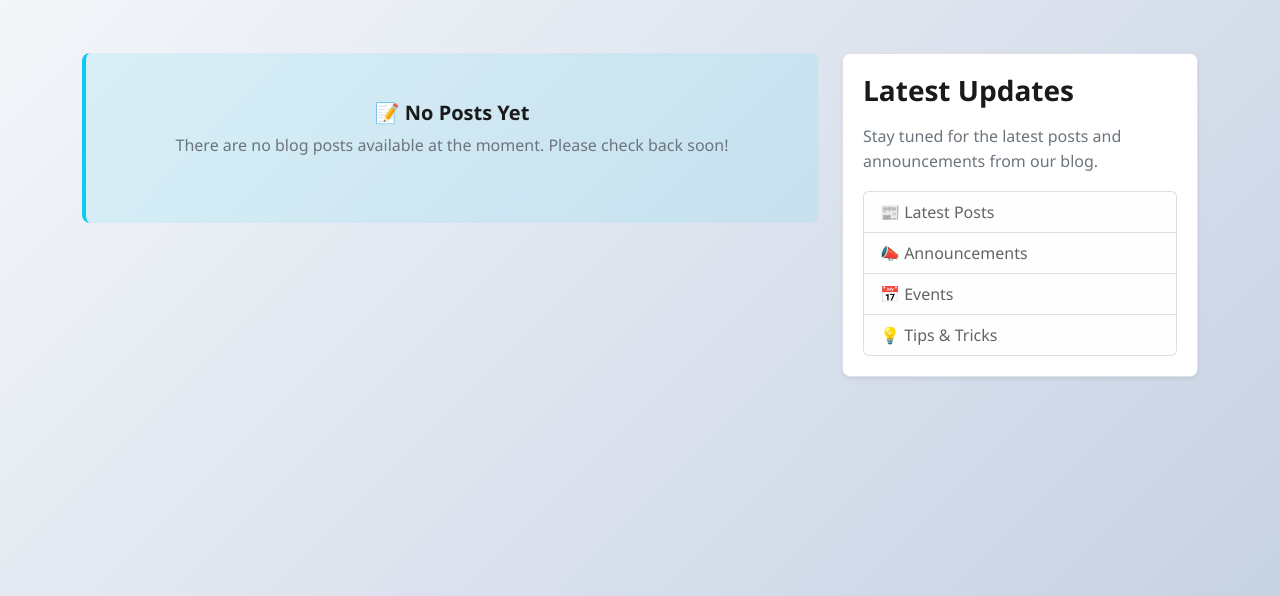
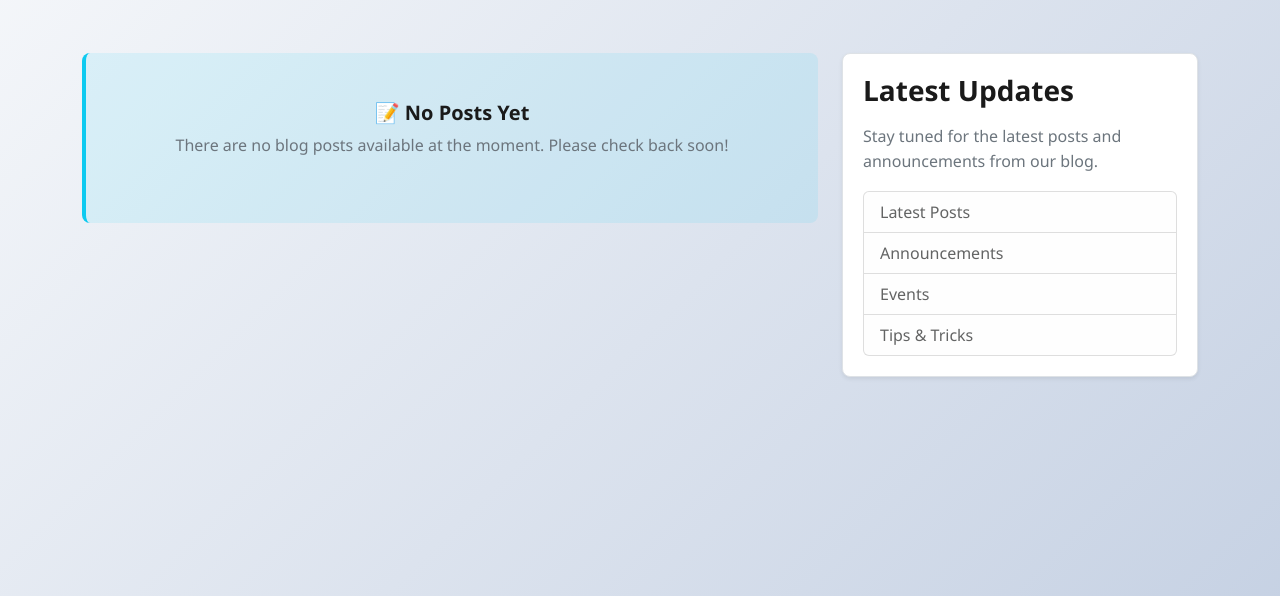
Before and after one commit to Vinald/dj-blog-application, a Django app: page / in a window 1280 px wide. Shown: the part 62-658 px from the top of the page. Run offline with Django 5.2, Linux system fonts and the light colour scheme; data that the repository does not hold is empty; some libraries are stand-ins or nearby versions.

Commit message:
improved on the layout and worked on user profile

```diff
--- a/templates/base.html
+++ b/templates/base.html
@@ -47,10 +47,10 @@
                         <h3 class="mb-3">Latest Updates</h3>
                         <p class="text-muted mb-3">Stay tuned for the latest posts and announcements from our blog.</p>
                         <ul class="list-group">
-                            <li class="list-group-item list-group-item-light">📰 Latest Posts</li>
-                            <li class="list-group-item list-group-item-light">📣 Announcements</li>
-                            <li class="list-group-item list-group-item-light">📅 Events</li>
-                            <li class="list-group-item list-group-item-light">💡 Tips & Tricks</li>
+                            <li class="list-group-item list-group-item-light">Latest Posts</li>
+                            <li class="list-group-item list-group-item-light">Announcements</li>
+                            <li class="list-group-item list-group-item-light">Events</li>
+                            <li class="list-group-item list-group-item-light">Tips & Tricks</li>
                         </ul>
                     </div>
                 </div>
```
Also changed, not shown: templates/account/login.html (+6 -4 lines), templates/account/profile.html (+2 -6 lines), templates/post/post_detail.html (+5 -7 lines), templates/post/posts.html (+4 -4 lines).
